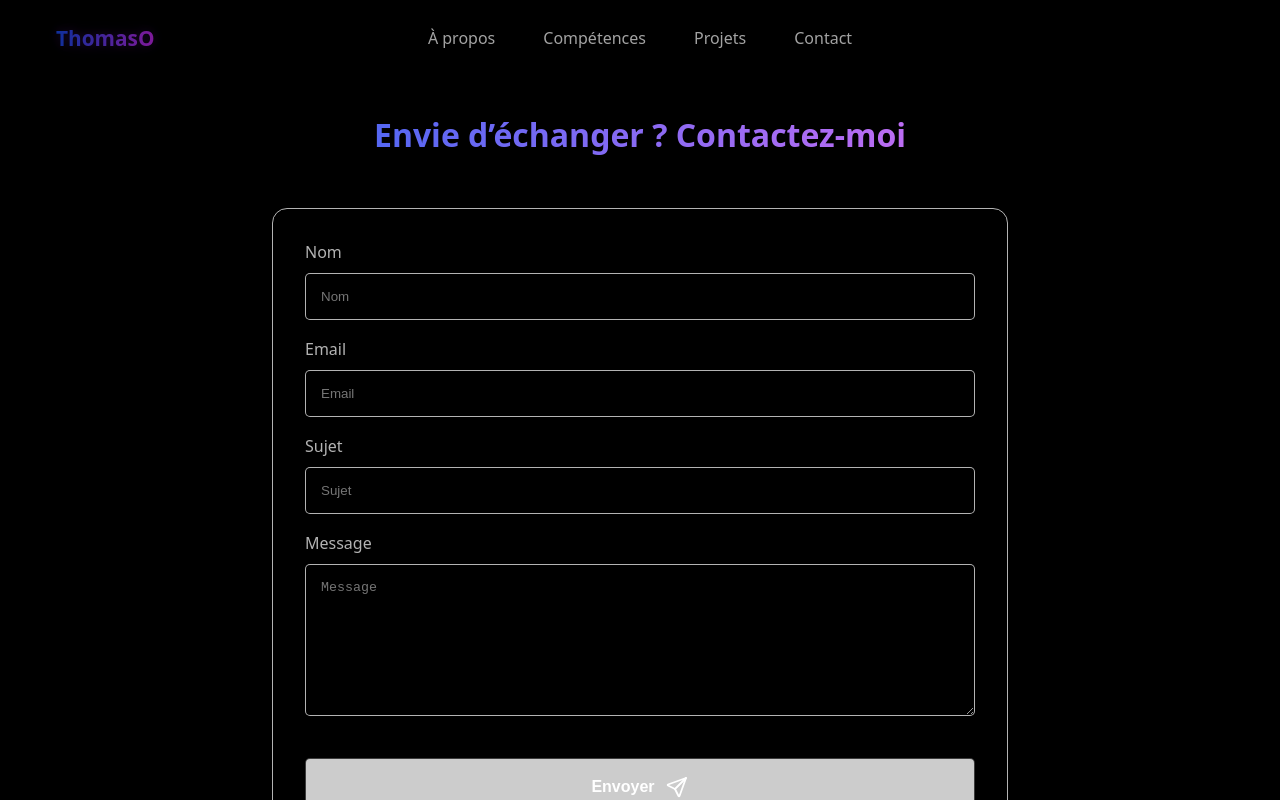
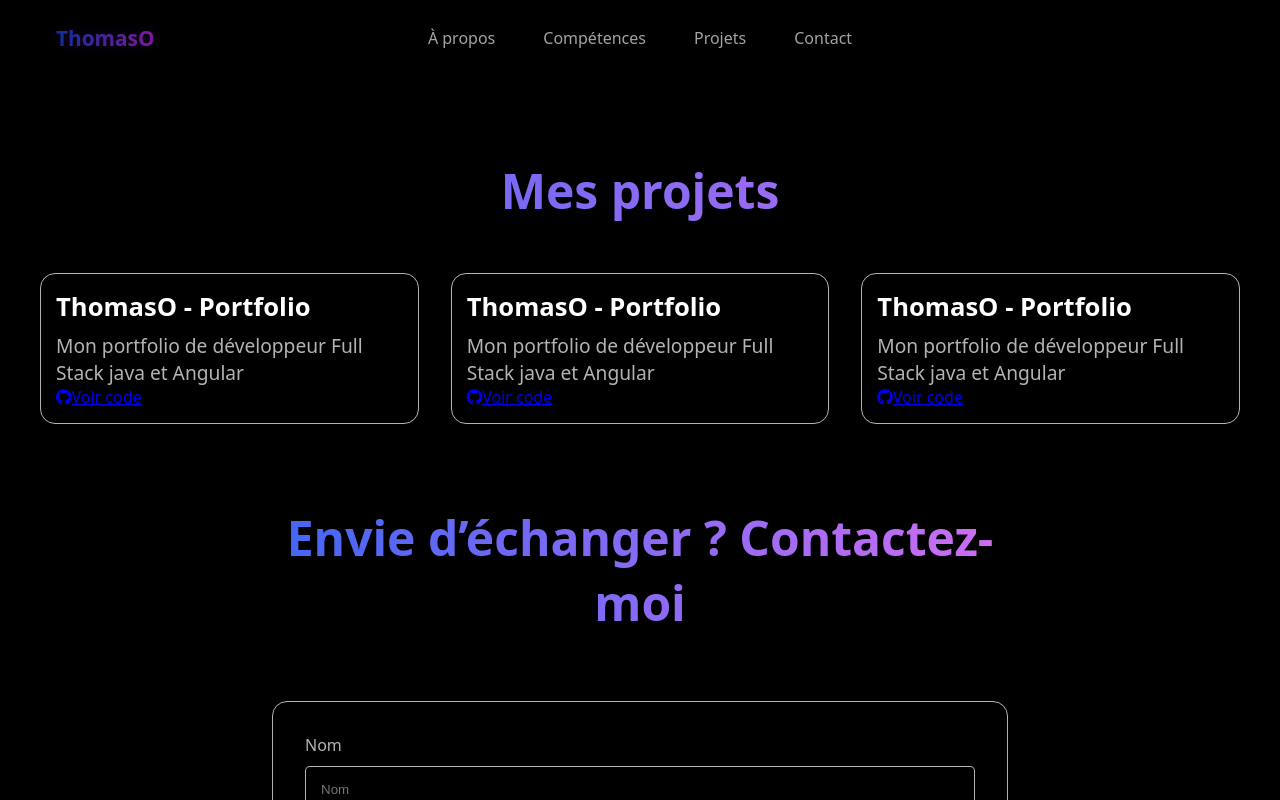
Before and after one commit to thomasolivier-dev/portfolio, an Angular app in the folder portfolio/: page / in a window 1280 px wide. Shown: the top 800 px of the page. Built offline with nearby package versions, Linux system fonts and the light colour scheme.

Commit message:
feat: add project section and start design of card project

```diff
--- a/portfolio/src/app/app.component.html
+++ b/portfolio/src/app/app.component.html
@@ -1,6 +1,7 @@
 <main class="main">
   <div class="content">
     <app-navbar></app-navbar>
+    <app-project-section></app-project-section>
     <app-contact-section></app-contact-section>
     <app-footer></app-footer>
   </div>
--- a/portfolio/src/app/app.component.scss
+++ b/portfolio/src/app/app.component.scss
@@ -2,4 +2,5 @@ main {
     top: 0;
     height: 100vh;
     background-color: black;
+    min-width: 350px;
 }
--- a/portfolio/src/app/app.component.ts
+++ b/portfolio/src/app/app.component.ts
@@ -2,10 +2,11 @@ import { Component } from '@angular/core';
 import { NavbarComponent } from './core/navbar/navbar.component';
 import { FooterComponent } from './core/footer/footer.component';
 import { ContactSectionComponent } from './sections/contact/contact-section/contact-section.component';
+import { ProjectSectionComponent } from './sections/project/project-section/project-section.component';
 
 @Component({
   selector: 'app-root',
-  imports: [NavbarComponent, FooterComponent, ContactSectionComponent],
+  imports: [NavbarComponent, FooterComponent, ContactSectionComponent, ProjectSectionComponent],
   templateUrl: './app.component.html',
   styleUrl: './app.component.scss'
 })
--- a/portfolio/src/app/sections/contact/contact-section/contact-section.component.scss
+++ b/portfolio/src/app/sections/contact/contact-section/contact-section.component.scss
@@ -17,7 +17,7 @@
 .container h2 {
     text-align: center;
     color: white;
-    font-size: 2rem;
+    font-size: 3rem;
     background: linear-gradient(90deg, #3b66f3, #d66ef3);
     background-clip: text;
     -webkit-background-clip: text;
--- /dev/null
+++ b/portfolio/src/app/sections/project/project-card/project-card.component.html
@@ -0,0 +1,11 @@
+<div class="card">
+    <h3>ThomasO - Portfolio</h3>
+    <p>Mon portfolio de développeur Full Stack java et Angular</p>
+    <div class="link-container">
+        <a href="#">
+            <i class="fa-brands fa-github"></i>
+            <span>Voir code</span>
+        </a>
+        <a href="#"></a>
+    </div>
+</div>
--- /dev/null
+++ b/portfolio/src/app/sections/project/project-card/project-card.component.scss
@@ -0,0 +1,26 @@
+.card {
+    border: 1px solid #ffffffb3;
+    border-radius: 15px;
+    padding: 15px;
+    max-width: 32.5rem;
+}
+
+h3 {
+    color: white;
+    font-size: 1.6rem;
+    font-weight: 650;
+    margin: 0;
+    padding-bottom: 8px;
+}
+
+p {
+    color: #ffffffb3;
+    margin: 0;
+    font-size: 1.2rem;
+}
+
+@media (max-width: 650) {
+    .card {
+        max-width: 10rem;
+    }
+}
--- /dev/null
+++ b/portfolio/src/app/sections/project/project-section/project-section.component.html
@@ -0,0 +1,10 @@
+<div class="section-container">
+    <div class="container">
+        <h2>Mes projets</h2>
+        <div class="grid-project">
+            <app-project-card></app-project-card>
+            <app-project-card></app-project-card>
+            <app-project-card></app-project-card>
+        </div>
+    </div>
+</div>
--- /dev/null
+++ b/portfolio/src/app/sections/project/project-section/project-section.component.scss
@@ -0,0 +1,46 @@
+.section-container {
+    background-color: black;
+    display: flex;
+    justify-content: center;
+    width: 100%;
+    padding: 2rem;
+}
+
+h2 {
+    text-align: center;
+    color: white;
+    font-size: 3rem;
+    background: linear-gradient(90deg, #3b66f3, #d66ef3);
+    background-clip: text;
+    -webkit-background-clip: text;
+    color: transparent;
+    padding: 10px;
+}
+
+.container {
+    display: flex;
+    justify-content: center;
+    flex-direction: column;
+    max-width: 1200px;
+}
+
+.grid-project {
+    display: grid;
+    grid-template-columns: repeat(3, 1fr);
+    gap: 2rem;
+}
+
+@media (max-width: 950px) {
+    .grid-project {
+        grid-template-columns: repeat(2, 1fr);
+    }
+}
+
+@media (max-width: 650px) {
+    .grid-project {
+        display: flex;
+        flex-direction: column;
+        justify-content: center;
+        align-items: center;
+    }
+}
```
Also changed, not shown: portfolio/src/app/sections/project/project-card/project-card.component.ts (added, +11 -0 lines), portfolio/src/app/sections/project/project-section/project-section.component.ts (added, +12 -0 lines), 2 other files (tests, documents, lock files or other folders).
